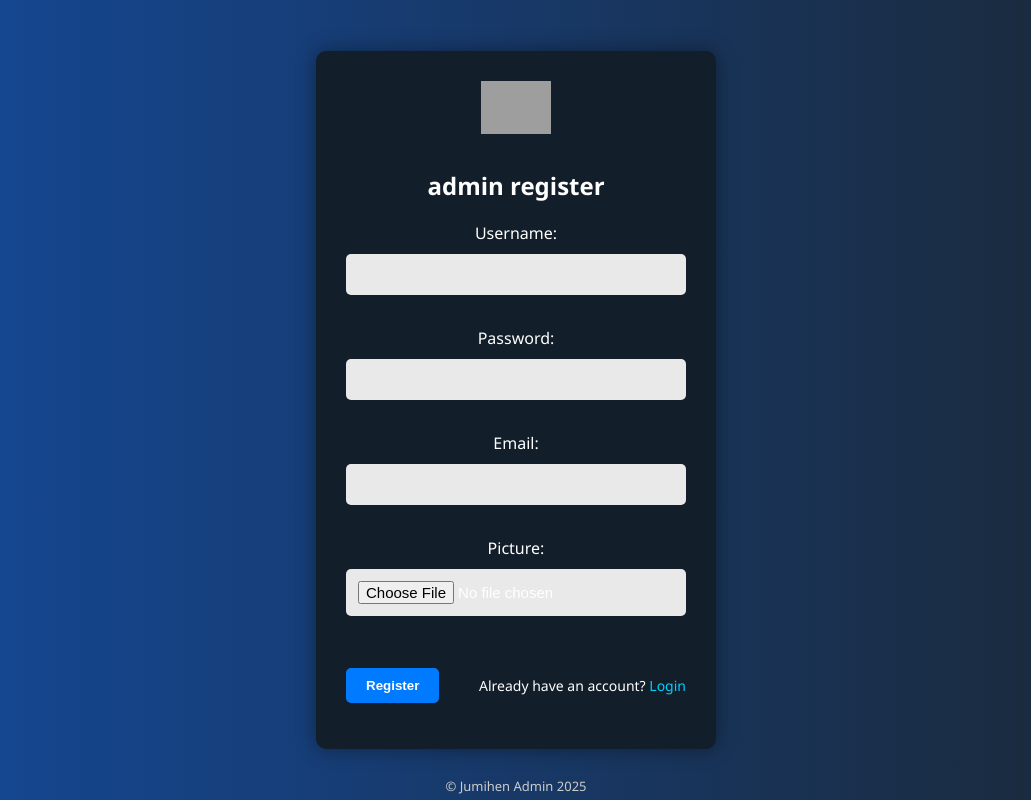
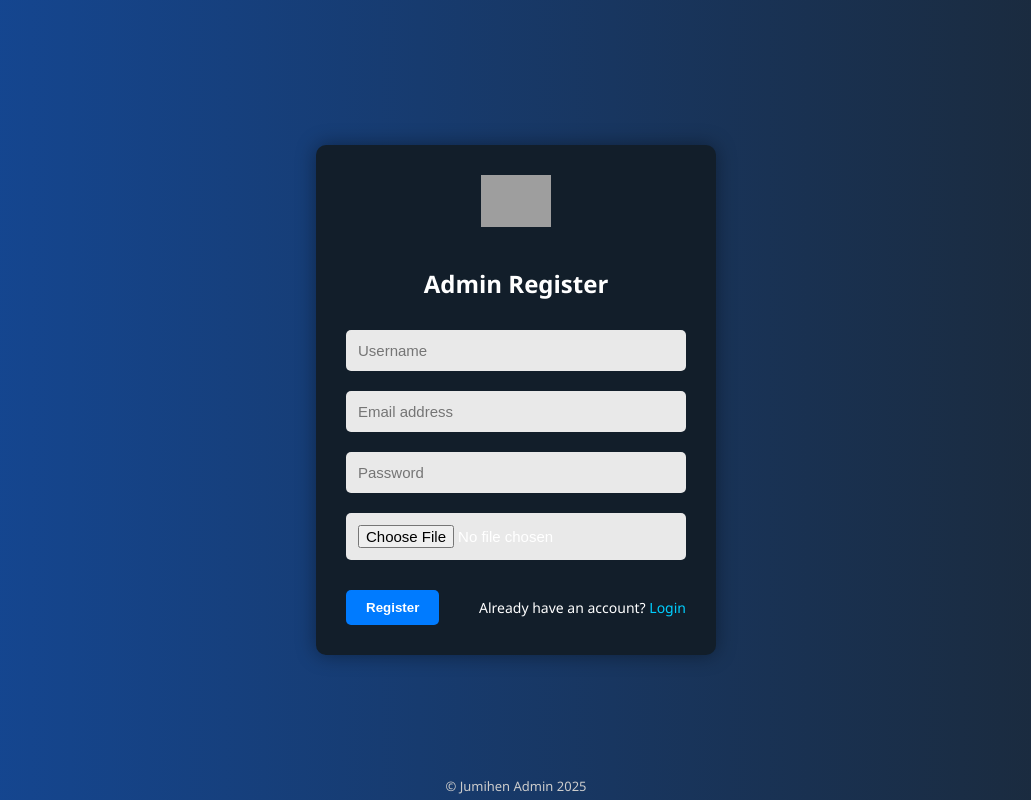
Before and after one commit to Itecrom/jumihen, a PHP site: page /auth/register.php in a window 1280 px wide. Shown: the whole page, without its empty margins (124-1155 px from the left). Run offline with PHP 8.4, Linux system fonts and the light colour scheme; grey boxes are pictures that could not be loaded.

Commit message:
Refined form, by removing lables. Added Picture Handling input in php

```diff
--- a/auth/register.php
+++ b/auth/register.php
@@ -1,25 +1,39 @@
 <?php
-//Apa ndekuti tapanga include kumene kuli ma login aku server kuti register athe kupita kukasiya zinthu ku Database
-$file = '../includes/polowela.php';
+session_start();
 
-// Check if the file exists before including it
-if (file_exists($file)) {
-    include($file);
-} else {
+// Include DB config
+$configFile = '../includes/polowela.php';
+if (!file_exists($configFile)) {
     die("Required configuration file missing.");
 }
+include($configFile);
 
-// Start the session
-session_start();
-
-// Check if the user is already logged in
+$error = '';
 if ($_SERVER['REQUEST_METHOD'] === 'POST') {
     $username = trim($_POST['username']);
     $email = trim($_POST['email']);
     $password = password_hash($_POST['password'], PASSWORD_DEFAULT);
 
-    $stmt = $conn->prepare("INSERT INTO admins (username, email, password) VALUES (?, ?, ?)");
-    $stmt->bind_param("sss", $username, $email, $password);
+    // Handle image upload
+    $picture = null;
+    if (!empty($_FILES['picture']['name'])) {
+        $uploadDir = '../uploads/admins/';
+        if (!is_dir($uploadDir)) mkdir($uploadDir, 0777, true);
+
+        $ext = pathinfo($_FILES['picture']['name'], PATHINFO_EXTENSION);
+        $filename = uniqid('admin_') . "." . strtolower($ext);
+        $targetFile = $uploadDir . $filename;
+
+        if (move_uploaded_file($_FILES['picture']['tmp_name'], $targetFile)) {
+            $picture = $filename;
+        } else {
+            $error = "Failed to upload profile picture.";
+        }
+    }
+
+    if (!$error) {
+        $stmt = $conn->prepare("INSERT INTO admins (username, email, password, picture) VALUES (?, ?, ?, ?)");
+        $stmt->bind_param("ssss", $username, $email, $password, $picture);
 
         if ($stmt->execute()) {
             header("Location: login.php?success=1");
@@ -27,32 +41,21 @@
         } else {
             $error = "Error: " . $stmt->error;
         }
+        $stmt->close();
+    }
 }
 ?>
-
-
+<!DOCTYPE html>
 <html lang="en">
 <head>
     <meta charset="UTF-8">
     <meta name="viewport" content="width=device-width, initial-scale=1.0">
-    <link rel="icon" type="image/png" href="../images/logo.jpeg">
-    <title>Admin Register</title>
-</head>
-
-<!DOCTYPE html>
-<html lang="en">
-<head>
-    <meta charset="UTF-8">
     <title>Admin Signup - Jumihen</title>
     <link rel="icon" type="image/png" href="../images/logo.jpeg">
-
     <style>
-        * {
-            box-sizing: border-box;
-        }
+        * { box-sizing: border-box; }
         body {
             margin: 0;
-            padding: 0;
             font-family: 'Segoe UI', Tahoma, Geneva, Verdana, sans-serif;
             background: linear-gradient(to right, #144999ff, #1b2836);
             height: 100vh;
@@ -124,36 +127,30 @@
         }
     </style>
 </head>
-
 <body>
 <div class="box">
-    <image src="../images/logo.jpeg" alt="Logo">
-    <h2>admin register</h2>
+    <img src="../images/logo.jpeg" alt="Logo">
+    <h2>Admin Register</h2>
 
-    <? // Display error message if any
-      if (isset($error)) echo "<p style='color: #ff7373;'>$error</p>"; ?>
+    <?php
+    // Display error message if exists
+    if (!empty($error)): ?>
+        <p style="color: #ff7373;"><?php echo htmlspecialchars($error); ?></p>
+    <?php endif; ?>
 
-    <form method="post">
-        <label for="username">Username:</label>
-        <input type="text" id="username" name="username" required><br><br>
-
-        <label for="password">Password:</label>
-        <input type="password" id="password" name="password" required><br><br>
-
-        <label for="email">Email:</label>
-        <input type="email" id="email" name="email" required><br><br>
-
-        <label for="picture">Picture:</label>
-        <input type="file" id="picture" name="picture" accept="image/*"><br><br>
+    <form method="post" enctype="multipart/form-data">
+        <input type="text" name="username" placeholder="Username" required>
+        <input type="email" name="email" placeholder="Email address" required>
+        <input type="password" name="password" placeholder="Password" required>
+        <input type="file" name="picture" accept="image/*">
 
         <div class="btn-row">
-            <button class="btn">Register</button>
+            <button class="btn" type="submit">Register</button>
             <span class="login-link">Already have an account? <a href="login.php">Login</a></span>
         </div>
     </form>
 </div>
 
 <footer>© Jumihen Admin 2025</footer>
-
 </body>
 </html>
```
Lines whose indentation alone changed are shown as unchanged.
